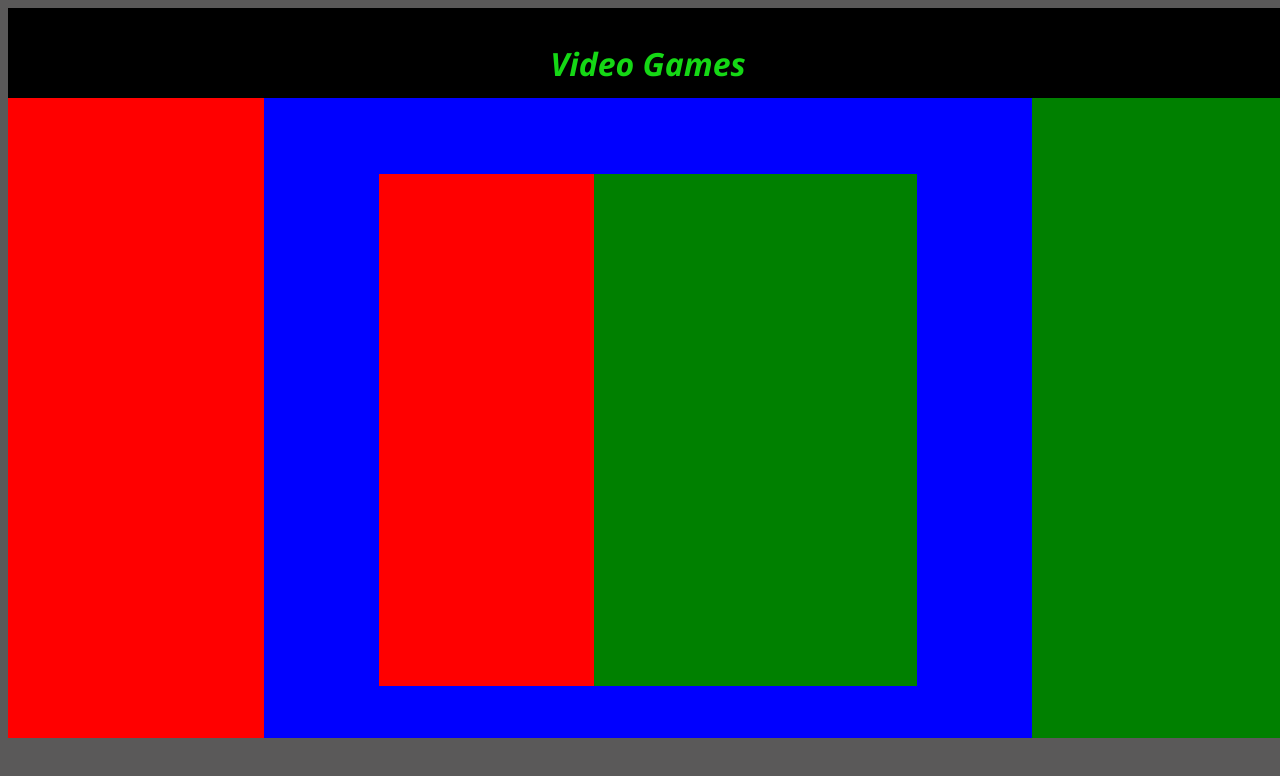
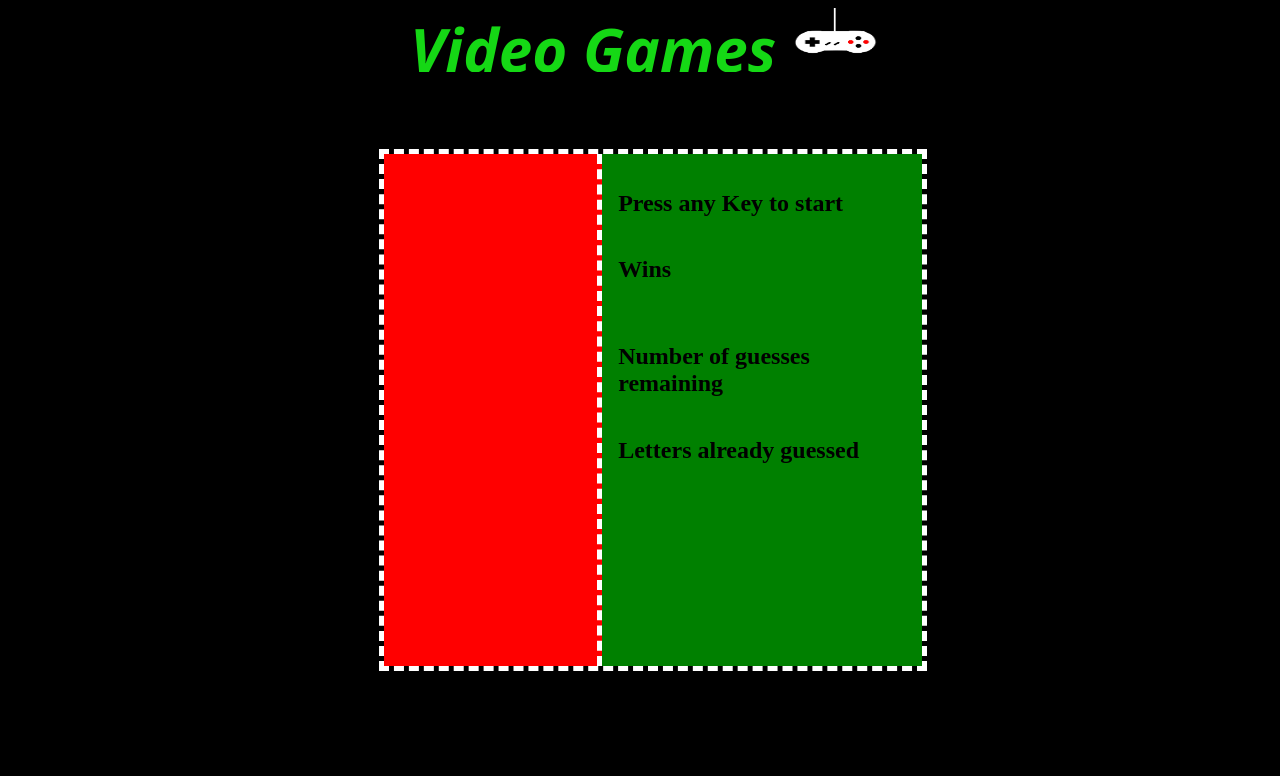
Before and after one commit to fallenpotato1/Word-Guess-Game, a plain HTML site: page index.html in a window 1280 px wide. Drawn offline with nearby package versions, Linux system fonts and the light colour scheme.

Commit message:
html all done. css all done.

```diff
--- a/assets/css/style.css
+++ b/assets/css/style.css
@@ -1,12 +1,10 @@
 body {
     width: 100%;
     height: 50vw;
-    background-color: rgb(90, 89, 89);
+    background-color: black;
 }
 
 .topContainer {
-    padding-top: 1%;
-    padding-bottom: 1%;
     margin: 0;
     text-align: center;
     width: 100%;
@@ -14,6 +12,19 @@ body {
     font-family: 'Open Sans', sans-serif;
     background-color: black;
     color: #15d815;
+    font-size: 30px;
+}
+
+.topContainer h1 {
+    display: inline-block;
+    margin: 0;
+    margin-right: 10px;
+}
+
+.topContainer img {
+    margin: 0;
+    height: 100%;
+    width: 100px;
 }
 
 .middleContent {
@@ -24,27 +35,28 @@ body {
 }
 
 .leftSide {
-    background-color: red;
+    background-color: black;
     width: 20%;
     height: 100%;
     display: block;
 }
 
 .rightSide {
-    background-color: green;
+    background-color: black;
     width: 20%;
     height: 100%;
     display: block;
 }
 
 .centerContainer {
-    background-color: blue;
+    background-color: black;
     width: 60%;
     height: 100%;
     display: block;
 }
 
 .gamePlay {
+    border: 5px dashed white;
     width: 70%;
     height: 80%;
     margin: 10% 15%;
@@ -53,6 +65,7 @@ body {
 }
 
 .leftGameSide {
+    border-right: 5px dashed white;
     background-color: red;
     width: 40%;
     height: 100%
@@ -63,3 +76,11 @@ body {
     width: 60%;
     height: 100%;
 }
+
+.centeredPiece {
+    width: 90%;
+    height: 90%;
+    margin: 5% 5%;
+    display: flex;
+    flex-direction: column;
+}
--- a/index.html
+++ b/index.html
@@ -7,27 +7,63 @@
     </head>
     <body>
         <div class="topContainer">
-            <h1>Video Games</h1>
+            <h1>Video Games</h1><img src="assets/images/remote.png">
         </div>
 
         <div class="middleContent">
+
             <div class="leftSide">
-                <h1></h1>
+
             </div>
 
             <div class="centerContainer">
+
                 <div class="gamePlay">
+
                     <div class="leftGameSide">
 
-                    </div>
-                    <div class="rightGameSide">
+                        <div class="gamePic">
+
+                        </div>
 
                     </div>
+
+                    <div class="rightGameSide">
+                        <div class="centeredPiece">
+                            <div class="directions">
+                                <h2>Press any Key to start</h2>
+                            </div>
+
+                            <div class="wins">
+                                <h2>Wins</h2>
+                            </div>
+
+                            <div class="answer">
+                                <h2></h2>
+                            </div>
+
+                            <div>
+                                <h2>Number of guesses remaining</h2>
+                                <div class="guesses">
+
+                                </div>
+                            </div>
+
+                            <div>
+                                <h2>Letters already guessed</h2>
+                                <div class="lettersGuessed">
+
+                                </div>
+                            </div>
+
+                        </div>
+                    </div>
+
                 </div>
             </div>
 
             <div class="rightSide">
-                <h1></h1>
+
             </div>
         </div>
 
```
Also changed, not shown: assets/images/remote.png (added).
